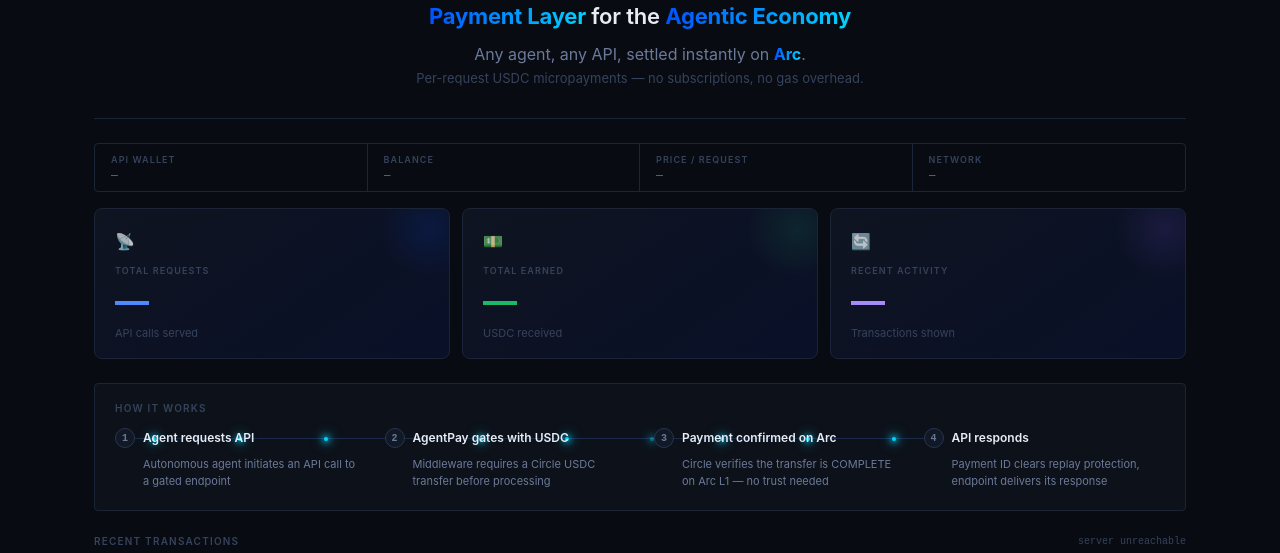
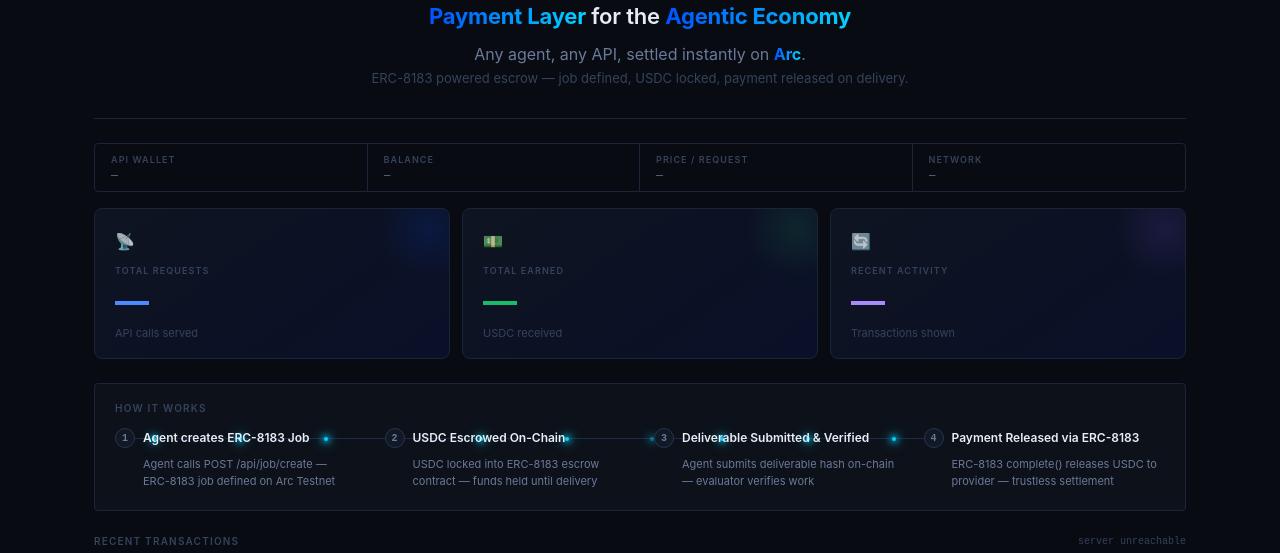
Before and after one commit to siyaksares/AgentPay, a website: page public/index.html in a window 1280 px wide. Shown: the part 193-746 px from the top of the page. Drawn offline with Linux system fonts and the light colour scheme; no server answers.

Commit message:
feat: update dashboard with ERC-8183 messaging

```diff
--- a/public/index.html
+++ b/public/index.html
@@ -603,7 +603,7 @@
     <span class="hero-line hero-l1"><span class="grad">AgentPay</span></span>
     <span class="hero-line hero-l2"><span class="grad">Payment Layer</span> for the <span class="grad">Agentic Economy</span></span>
     <span class="hero-line hero-l3">Any agent, any API, settled instantly on <span class="grad">Arc</span>.</span>
-    <span class="hero-line hero-l4">Per-request USDC micropayments — no subscriptions, no gas overhead.</span>
+    <span class="hero-line hero-l4">ERC-8183 powered escrow — job defined, USDC locked, payment released on delivery.</span>
   </div>
 
   <!-- ── Network info ─────────────────────────────────────────────── -->
@@ -676,30 +676,30 @@
       <div class="step">
         <div class="step-head">
           <div class="step-num">1</div>
-          <div class="step-title">Agent requests API</div>
+          <div class="step-title">Agent creates ERC-8183 Job</div>
         </div>
-        <div class="step-desc">Autonomous agent initiates an API call to a gated endpoint</div>
+        <div class="step-desc">Agent calls POST /api/job/create — ERC-8183 job defined on Arc Testnet</div>
       </div>
       <div class="step">
         <div class="step-head">
           <div class="step-num">2</div>
-          <div class="step-title">AgentPay gates with USDC</div>
+          <div class="step-title">USDC Escrowed On-Chain</div>
         </div>
-        <div class="step-desc">Middleware requires a Circle USDC transfer before processing</div>
+        <div class="step-desc">USDC locked into ERC-8183 escrow contract — funds held until delivery</div>
       </div>
       <div class="step">
         <div class="step-head">
           <div class="step-num">3</div>
-          <div class="step-title">Payment confirmed on Arc</div>
+          <div class="step-title">Deliverable Submitted & Verified</div>
         </div>
-        <div class="step-desc">Circle verifies the transfer is COMPLETE on Arc L1 — no trust needed</div>
+        <div class="step-desc">Agent submits deliverable hash on-chain — evaluator verifies work</div>
       </div>
       <div class="step">
         <div class="step-head">
           <div class="step-num">4</div>
-          <div class="step-title">API responds</div>
+          <div class="step-title">Payment Released via ERC-8183</div>
         </div>
-        <div class="step-desc">Payment ID clears replay protection, endpoint delivers its response</div>
+        <div class="step-desc">ERC-8183 complete() releases USDC to provider — trustless settlement</div>
       </div>
     </div>
   </div>
```
